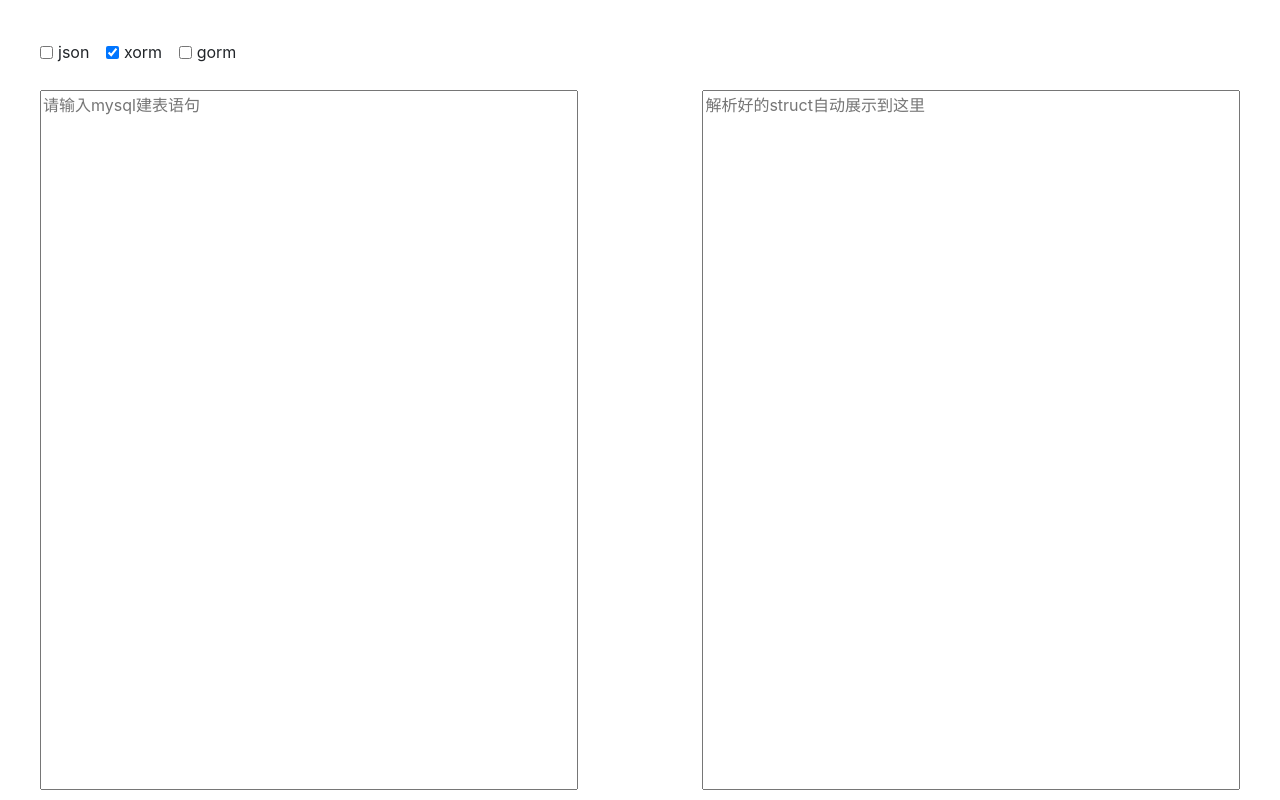
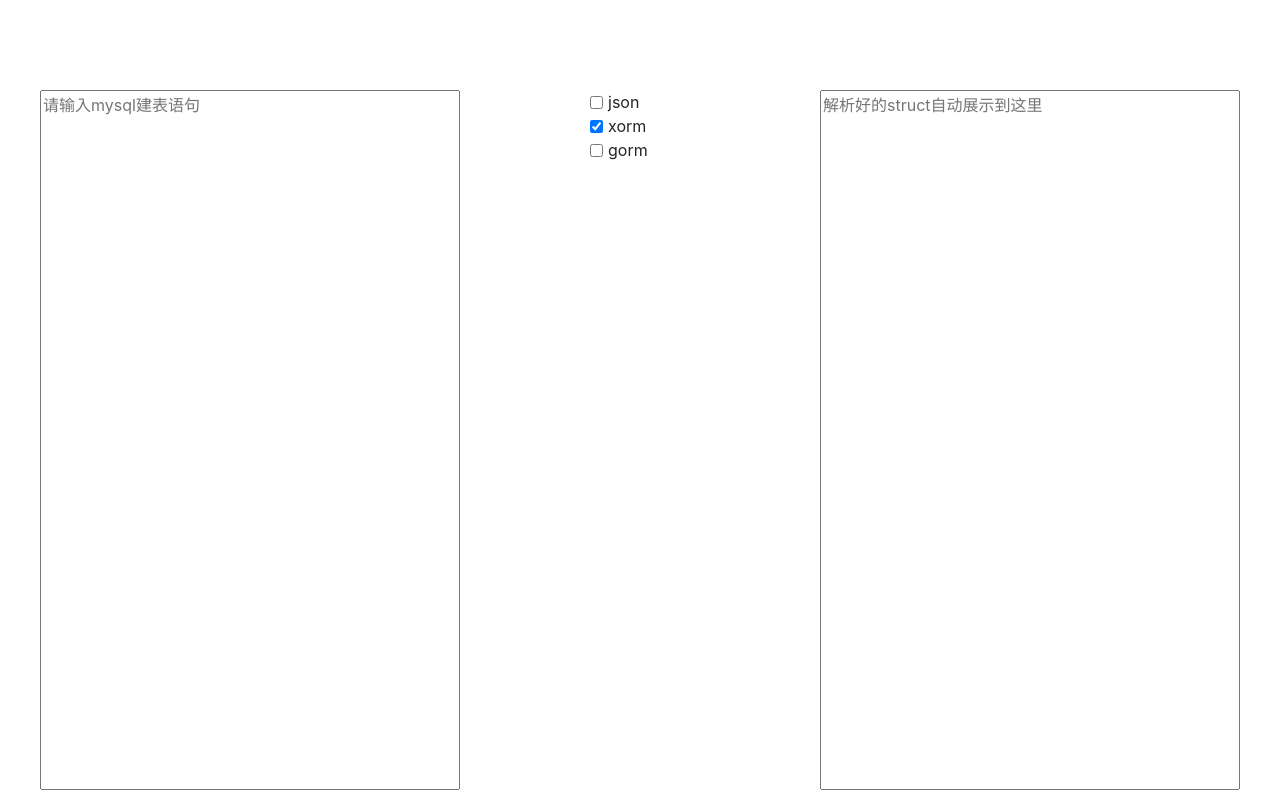
Before and after one commit to liuxiaobopro/devtools, a plain HTML site: page index.html in a window 1280 px wide. Drawn offline with Linux system fonts and the light colour scheme.

Commit message:
🌈 style: 样式

```diff
--- a/css/index.css
+++ b/css/index.css
@@ -16,3 +16,12 @@ textarea {
 .ss .head {
 	height: 50px;
 }
+.main .tags {
+	width: 20%;
+	display: flex;
+	flex-direction: column;
+}
+
+.main .tags .form-check{
+	margin-left: 50px;
+}
--- a/index.html
+++ b/index.html
@@ -15,25 +15,27 @@
 </head>
 
 <body>
-    <div class="main d-flex justify-content-between align-content-center h-100">
+    <div class="main d-flex align-content-center h-100">
         <div class="ss l-text">
             <div class="head">
-                <!-- 多选 -->
+            </div>
+            <textarea name="" id="" placeholder="请输入mysql建表语句"></textarea>
+        </div>
+        <div class="ss tags">
+            <div class="head">
+            </div>
             <div class="form-check form-check-inline">
                 <input class="form-check-input" type="checkbox" id="inlineCheckbox1" value="json" name="tags">
                 <label class="form-check-label" for="inlineCheckbox1"> json </label>
             </div>
             <div class="form-check form-check-inline">
-                    <input class="form-check-input" type="checkbox" id="inlineCheckbox2" value="xorm" name="tags"
-                        checked>
+                <input class="form-check-input" type="checkbox" id="inlineCheckbox2" value="xorm" name="tags" checked>
                 <label class="form-check-label" for="inlineCheckbox2"> xorm </label>
             </div>
             <div class="form-check form-check-inline">
                 <input class="form-check-input" type="checkbox" id="inlineCheckbox3" value="gorm" name="tags">
                 <label class="form-check-label" for="inlineCheckbox3"> gorm </label>
             </div>
-            </div>
-            <textarea name="" id="" placeholder="请输入mysql建表语句"></textarea>
         </div>
         <div class="ss r-text">
             <div class="head">
@@ -118,7 +120,7 @@
             var tableName = getStr(sqlArr[0]);
 
             if (!tableName) {
-                alert('请输入正确的建表语句');
+                // alert('请输入正确的建表语句');
                 // 清空所有textarea
                 $('textarea').val('');
                 return;
```
Lines whose indentation alone changed are shown as unchanged.
